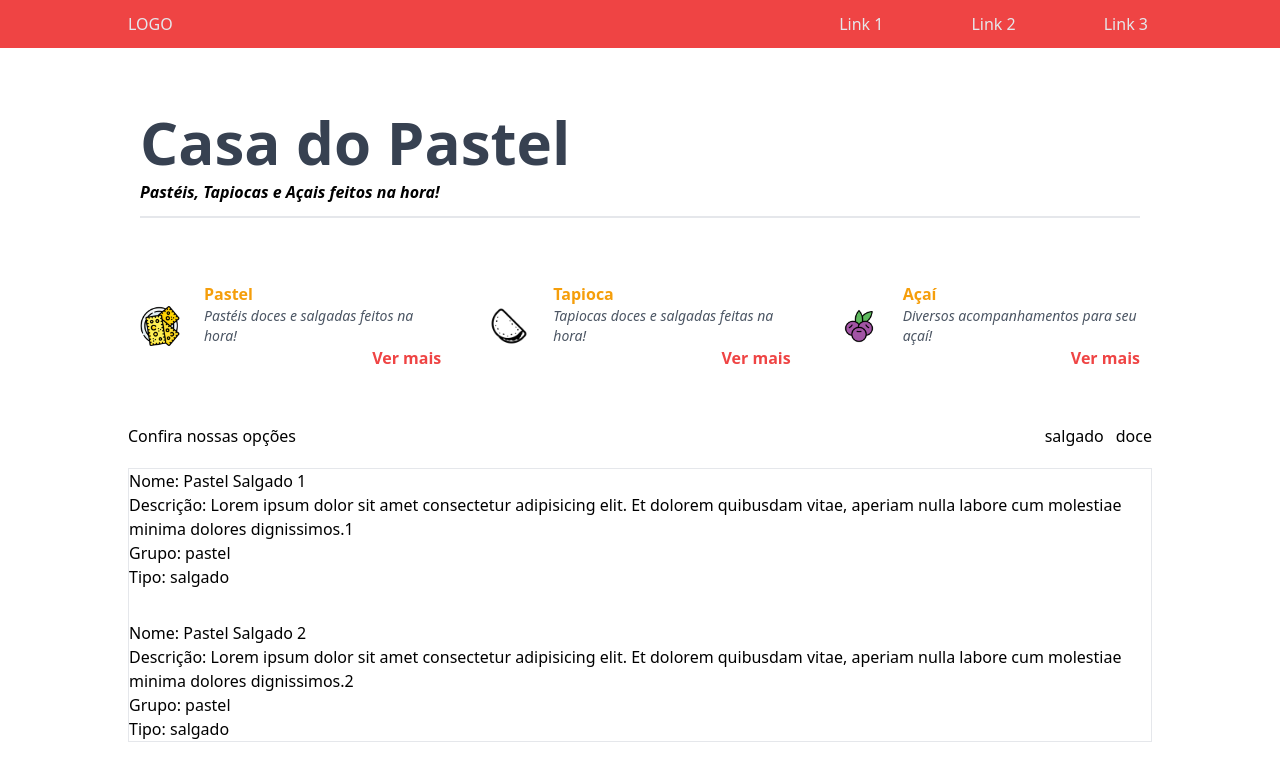
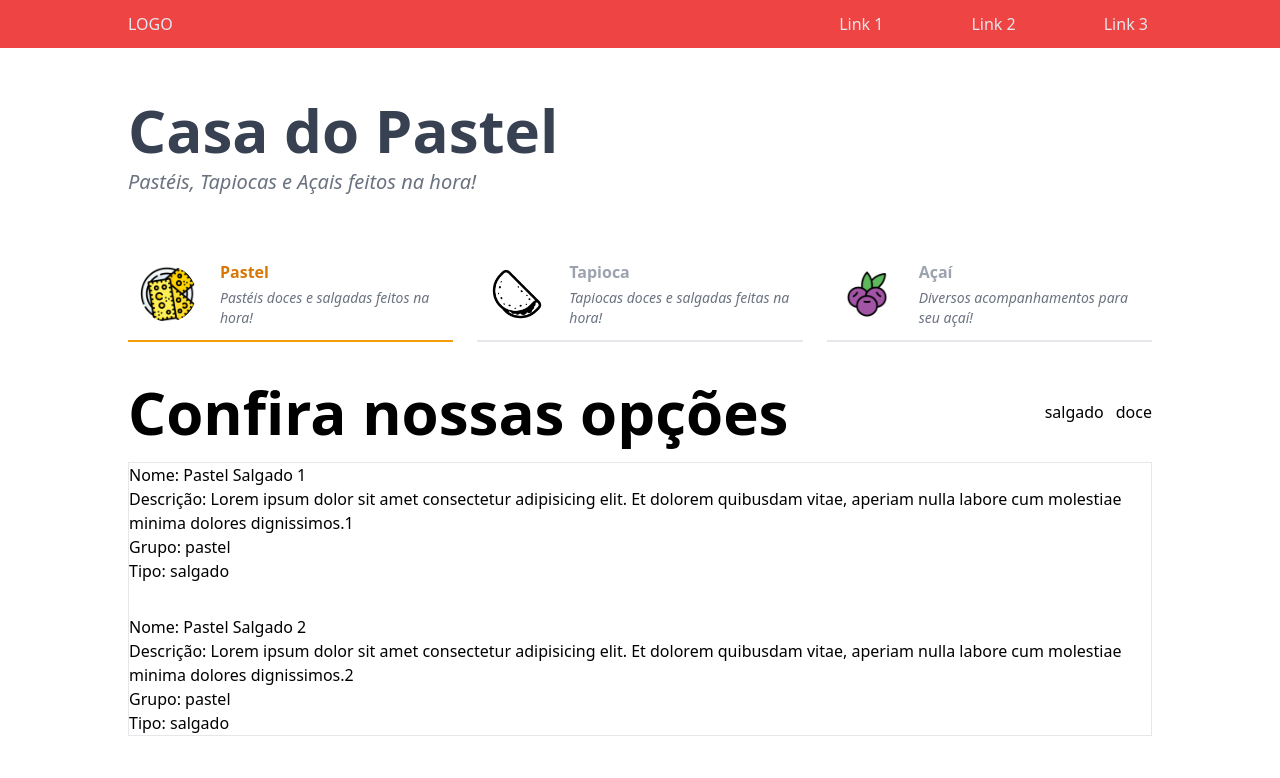
Before and after one commit to victorlabussiere/casa_do_pastel, an Angular app: page / in a window 1280 px wide. Shown: the top 778 px of the page. Built offline with nearby package versions, Linux system fonts and the light colour scheme.

Commit message:
funcitons for dynamic styles for homepage

```diff
--- a/src/app/components/pages/home/home.component.html
+++ b/src/app/components/pages/home/home.component.html
@@ -1,39 +1,30 @@
-<section class="relative max-w-6xl mx-auto flex flex-col gap-10">
-  <header class="flex flex-col gap-2 border-b-2 m-3 py-3">
-    <h1 class="font-bold text-6xl text-gray-700">Casa do Pastel</h1>
-    <p class="font-semibold italic">
-      Pastéis, Tapiocas e Açais feitos na hora!
-    </p>
+<section class="homepage">
+  <header class="homepage_header">
+    <h1>Casa do Pastel</h1>
+    <h3>Pastéis, Tapiocas e Açais feitos na hora!</h3>
   </header>
-
-  <ul class="flex w-full gap-6 my-auto">
+  <ul class="categories">
     <li
-      class="flex gap-6 items-center w-full p-3 border-transparent border-b-2 hover:border-red-500 duration-150 border-gray-400"
       *ngFor="let category of categories; index as i"
+      (click)="setGroupFilter(category.info.group)"
+      class="card {{ setStyle(category.info.group, 'border') }}
+    "
     >
       <img
         src="{{ category.img_url }}"
-        class="w-10 h-10"
+        class="card_img"
         alt="{{ category.description }}"
       />
-
-      <span class="flex flex-col w-full">
-        <h3 class="font-semibold text-amber-500">{{ category.title }}</h3>
-        <p class="italic text-sm text-gray-600">{{ category.description }}</p>
-        <button
-          class="text-red-500 font-semibold ml-auto hover:swingRight"
-          (click)="setGroupFilter(category.info.group)"
-        >
-          Ver mais
-        </button>
+      <span class="card_body">
+        <h3 class="{{ setStyle(category.info.group, 'text') }} font-semibold">
+          {{ category.title }}
+        </h3>
+        <p class="card_description">
+          {{ category.description }}
+        </p>
       </span>
     </li>
   </ul>
 
-  <app-menu
-    class="bg-white w-full h-full flex flex-col gap-5"
-    [plates]="plates"
-    [groupFilter]="groupFilter"
-  >
-  </app-menu>
+  <app-menu [plates]="plates" [groupFilter]="groupFilter"> </app-menu>
 </section>
--- a/src/app/components/pages/home/home.component.ts
+++ b/src/app/components/pages/home/home.component.ts
@@ -1,9 +1,8 @@
 import { Component, OnInit } from '@angular/core';
-import { FunctionsService } from 'src/app/providers/browserFunctions/functions.service';
 import { CategoryService } from 'src/app/providers/categories/category.service';
 import { PlatesService } from 'src/app/providers/plates/plates.service';
-import { Category, CategoryInfo } from 'src/mock/categories';
-import { Plate, PlateGroups, PlatesKinds } from 'src/mock/plates';
+import { Category } from 'src/mock/categories';
+import { Plate, PlateGroups } from 'src/mock/plates';
 
 @Component({
   selector: 'app-home',
@@ -17,7 +16,6 @@ export class HomeComponent implements OnInit {
   constructor(
     private categoryServices: CategoryService,
     private platesServices: PlatesService,
-    private browserFunctions: FunctionsService
   ) { }
 
   private _getAllCategories() {
@@ -28,6 +26,15 @@ export class HomeComponent implements OnInit {
     this.groupFilter = group
     return this
   }
+  setStyle(category: string, target: string) {
+    const filterColors: any = {
+      pastel: 'pastel',
+      tapioca: 'tapioca',
+      acai: 'acai'
+    };
+
+    return category === this.groupFilter ? filterColors[category] : `${target}-gray-500`;
+  }
 
   ngOnInit(): void {
     this._getAllCategories()
--- a/src/styles.css
+++ b/src/styles.css
@@ -5,11 +5,16 @@
 /*ANGULAR SELECTORS*/
 @layer base {
   app-home {
-    @apply w-full flex flex-col items-start pt-10;
+    @apply w-full pt-10;
     height: 88vh;
+  }
+
+  app-menu {
+    @apply bg-white w-full h-full flex flex-col gap-5;
   }
 }
 
+/* BASE STYLES */
 @layer base {
   .hideElement {
     @apply bg-transparent hidden invisible;
@@ -36,23 +41,20 @@
   section {
     @apply flex justify-between w-full h-full;
   }
-
+  h1 {
+    @apply font-bold text-6xl;
+  }
   h2 {
     @apply font-semibold text-3xl;
   }
-}
-
-@layer components {
   .topbar {
     @apply absolute top-0 left-0 w-screen px-32;
     @apply flex items-center justify-between;
     @apply bg-red-500 text-gray-200;
   }
-
   .topbar_logo {
     @apply swingUp;
   }
-
   .topbar_links {
     @apply flex items-center justify-between gap-20;
   }
@@ -61,3 +63,51 @@
     @apply swingUp;
   }
 }
+
+/* HOMEPAGE */
+@layer components {
+  .homepage {
+    @apply flex flex-col max-w-6xl mx-auto gap-10;
+  }
+  /*HOMEPAGE BANNER*/
+  .homepage_header {
+    @apply flex flex-col gap-2 py-3;
+  }
+  .homepage_header > h1 {
+    @apply font-bold text-6xl text-gray-700;
+  }
+  .homepage_header > h3 {
+    @apply text-xl italic text-gray-500;
+  }
+  /*HOMEPAGE CATEGORIES*/
+  .categories {
+    @apply flex w-full gap-6;
+  }
+  /*CATEGORIES CARDS*/
+  .categories > .card {
+    @apply flex gap-6 items-center w-full p-3 cursor-pointer border-b-2 duration-150 text-gray-400 border-gray-200;
+  }
+
+  .card.pastel {
+    @apply hover:border-amber-500/30 hover:text-amber-600/60 border-amber-500 text-amber-600;
+  }
+  .card.tapioca {
+    @apply hover:border-blue-600/30 hover:text-blue-600/60 border-blue-600 text-blue-600;
+  }
+  .card.acai {
+    @apply hover:border-purple-800/30 hover:text-purple-800/60 border-purple-800 text-purple-800;
+  }
+
+  li.card > .card_img {
+    @apply w-14 h-14 rounded-full;
+  }
+  li.card > .card_body {
+    @apply flex flex-col w-full gap-1;
+  }
+  li.card > .card_body > .card_title {
+    @apply font-semibold text-lg;
+  }
+  li.card > .card_body > .card_description {
+    @apply italic text-sm text-gray-500;
+  }
+}
```
